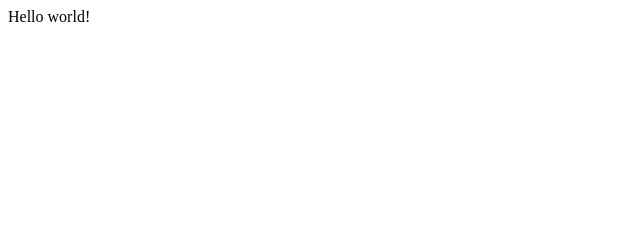
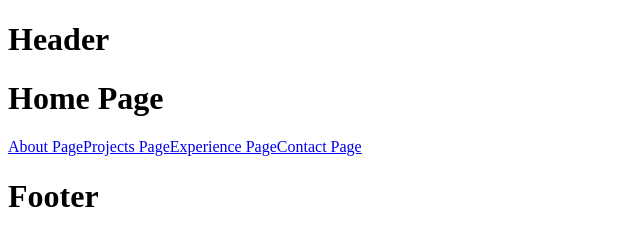
Before and after one commit to ssingh32/gatsby-portfolio-app, a Gatsby site: page / in a window 1280 px wide. Shown: the whole page, without its empty margins (0-640 px from the left). Built offline with nearby package versions, Linux system fonts and the light colour scheme; Gatsby itself is replaced by a stand-in of ours.

Commit message:
adding a header footer and layout component to render on each page

```diff
--- /dev/null
+++ b/src/components/footer.js
@@ -0,0 +1,11 @@
+import React from 'react';
+
+const Footer = () => {
+    return (
+        <div>
+        <h1>Footer</h1>
+        </div>
+    )
+}
+
+export default Footer;
--- /dev/null
+++ b/src/components/header.js
@@ -0,0 +1,11 @@
+import React from 'react';
+
+const Header = () => {
+    return (
+        <div>
+        <h1>Header</h1>
+        </div>
+    )
+}
+
+export default Header;
--- /dev/null
+++ b/src/components/layout.js
@@ -0,0 +1,15 @@
+import React from 'react';
+import Header from './header';
+import Footer from './footer';
+
+const Layout = (props) => {
+    return (
+        <div>
+            <Header/>
+            {props.children}
+            <Footer/>
+        </div>
+    )
+}
+
+export default Layout;
--- a/src/pages/index.js
+++ b/src/pages/index.js
@@ -1,3 +1,17 @@
-import React from "react"
+import React from 'react';
+import { Link } from 'gatsby';
+import Layout from '../components/layout';
 
-export default () => <div>Hello world!</div>
+const Index = () => {
+    return (
+        <Layout>
+        <h1>Home Page</h1>
+        <Link to="/about">About Page</Link>
+        <Link to="/projects">Projects Page</Link>
+        <Link to="/experience">Experience Page</Link>
+        <Link to="/contact">Contact Page</Link>
+        </Layout>
+    )
+}
+
+export default Index;
```
